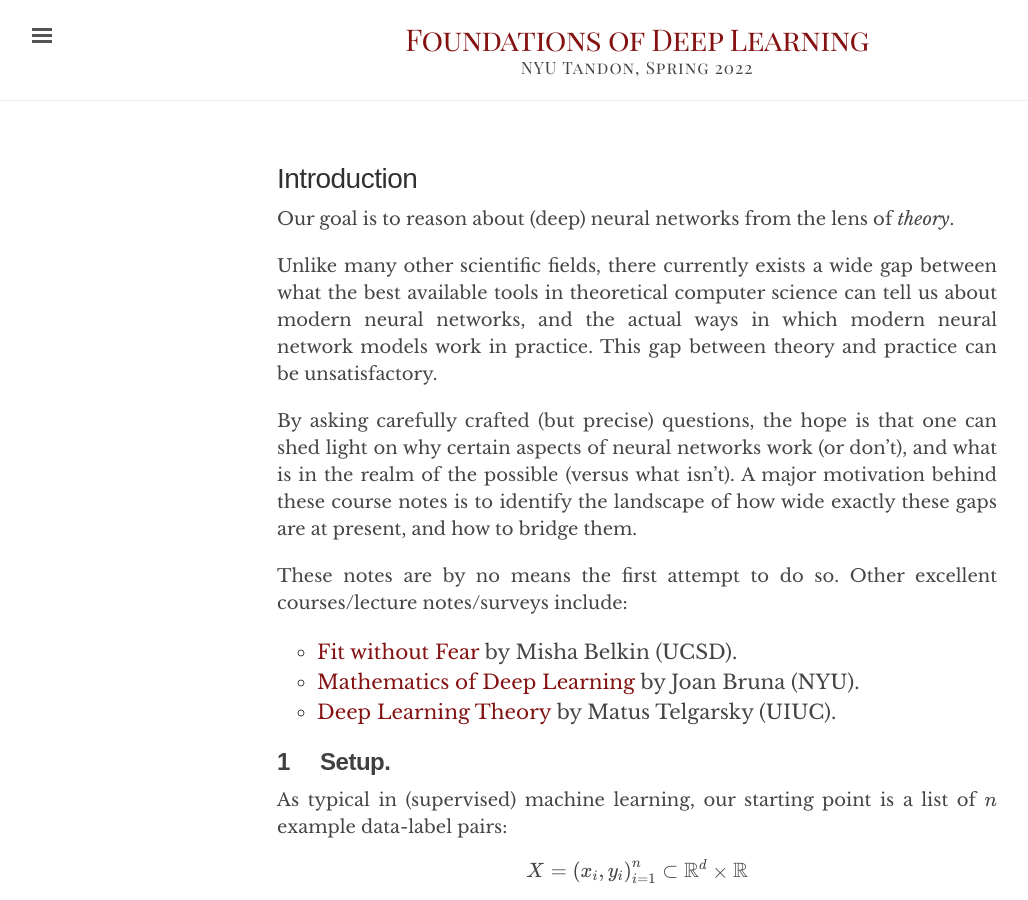
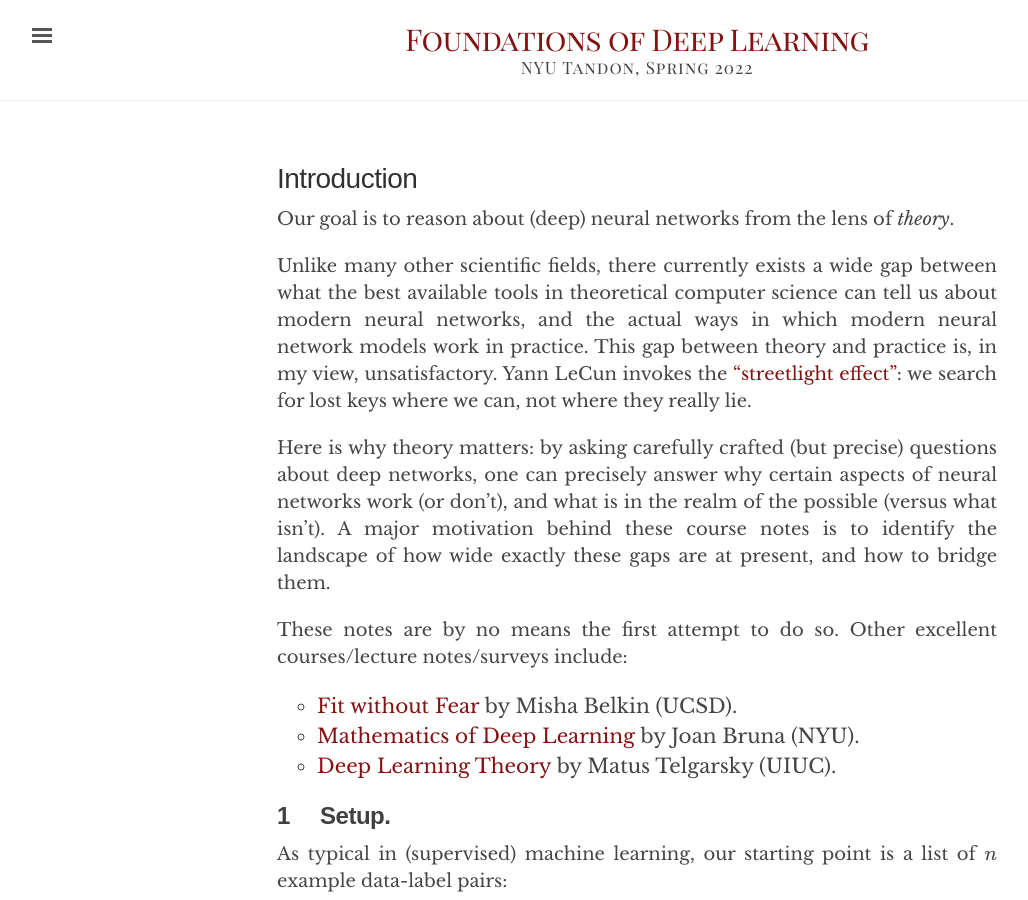
Before and after one commit to chinmayhegde/fodl, a Jekyll site: the page built from _posts/2022-01-19-introduction.md, in a window 1280 px wide and 900 px high. Shown: the whole window, without its empty margins (3-1031 px from the left). Built offline with Jekyll 4.4.1, drawn with Linux system fonts in a browser that asks for light colours; nearby versions of some CDN libraries.

```diff
--- a/_posts/2022-01-19-introduction.md
+++ b/_posts/2022-01-19-introduction.md
@@ -8,9 +8,9 @@ date: 2022-01-19
 
 Our goal is to reason about (deep) neural networks from the lens of *theory*.
 
-Unlike many other scientific fields, there currently exists a wide gap between what the best available tools in theoretical computer science can tell us about modern neural networks, and the actual ways in which modern neural network models work in practice. This gap between theory and practice can be unsatisfactory.
+Unlike many other scientific fields, there currently exists a wide gap between what the best available tools in theoretical computer science can tell us about modern neural networks, and the actual ways in which modern neural network models work in practice. This gap between theory and practice is, in my view, unsatisfactory. Yann LeCun invokes the ["streetlight effect"](https://www.youtube.com/watch?v=gG5NCkMerHU&t=3210s): we search for lost keys where we can, not where they really lie.
 
-By asking carefully crafted (but precise) questions, the hope is that one can shed light on why certain aspects of neural networks work (or don't), and what is in the realm of the possible (versus what isn't). A major motivation behind these course notes is to identify the landscape of how wide exactly these gaps are at present, and how to bridge them.
+Here is why theory matters: by asking carefully crafted (but precise) questions about deep networks, one can precisely answer why certain aspects of neural networks work (or don't), and what is in the realm of the possible (versus what isn't). A major motivation behind these course notes is to identify the landscape of how wide exactly these gaps are at present, and how to bridge them.
 
 These notes are by no means the first attempt to do so. Other excellent courses/lecture notes/surveys include:
 
```
Also changed, not shown: _posts/2022-01-16-representation03.md (+1 -1 lines), _posts/2022-01-17-representation02.md (+1 -1 lines), _posts/2022-01-18-representation01.md (+1 -2 lines).
